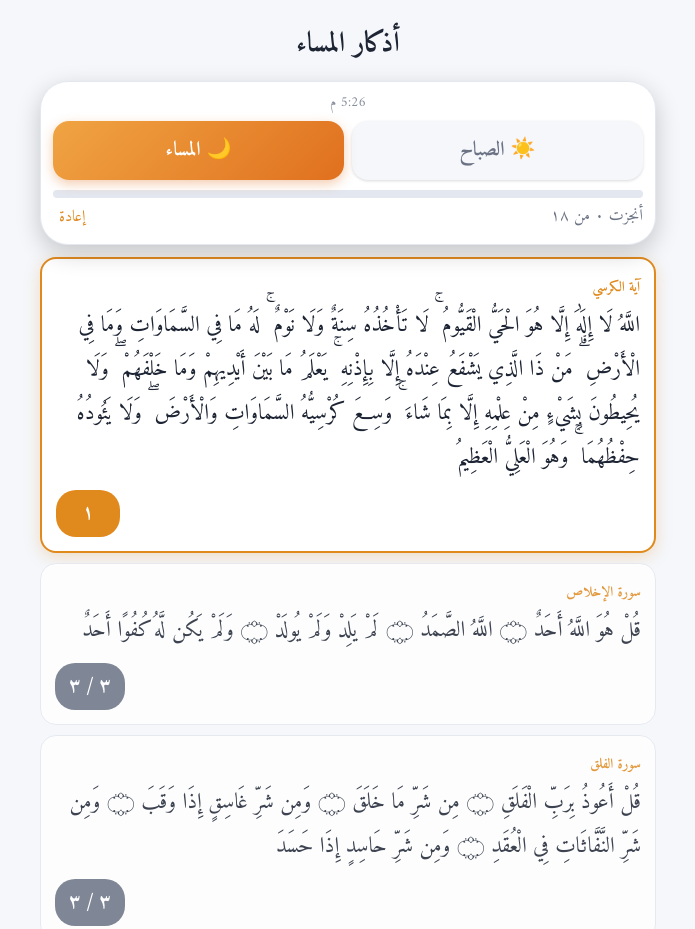
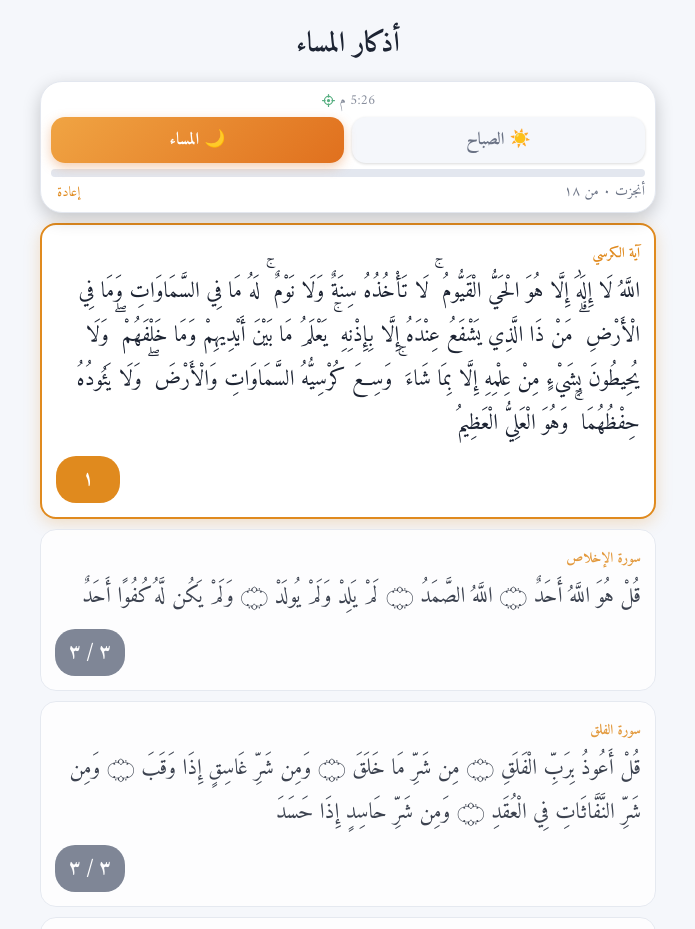
Before and after one commit to SPAXN/athkari, a plain HTML site: page index.html in a window 1280 px wide. Shown: the top 929 px of the page, without its empty margins (292-987 px from the left). Drawn offline with Linux system fonts and the light colour scheme.

Commit message:
Add files via upload

```diff
--- a/index.html
+++ b/index.html
@@ -5,8 +5,7 @@
 <meta name="viewport" content="width=device-width, initial-scale=1, viewport-fit=cover">
 <title>Athkari</title>
 <link rel="manifest" href="manifest.webmanifest">
-<meta name="theme-color" content="#f5f7fb" media="(prefers-color-scheme: light)">
-<meta name="theme-color" content="#12151c" media="(prefers-color-scheme: dark)">
+<meta name="theme-color" content="#0b0b0b">
 <meta name="mobile-web-app-capable" content="yes">
 <meta name="apple-mobile-web-app-capable" content="yes">
 <meta name="apple-mobile-web-app-title" content="Athkari">
@@ -22,26 +21,34 @@ body{margin:0;background:var(--bg);color:var(--tx);font-family:Amiri,"Traditiona
 .w{max-width:640px;margin:0 auto;padding:12px}
 h1{text-align:center;margin:8px 0 12px;font-size:28px}
 .tabs{display:flex;gap:8px}
-.tm{text-align:center;font-size:14px;color:var(--mu);opacity:.8;margin:-2px 0 6px}
-.bar{position:sticky;top:calc(env(safe-area-inset-top,0px) + 8px);z-index:10;background:var(--card);border:1px solid var(--bd);border-radius:28px;padding:10px 12px 4px;box-shadow:0 8px 24px rgba(0,0,0,.2);margin-bottom:12px}
-.tabs button{flex:1;padding:12px;font-size:20px;font-weight:700;font-family:inherit;border:0;outline:0;background:var(--bg);color:var(--mu);border-radius:16px;cursor:pointer;-webkit-tap-highlight-color:transparent;box-shadow:0 1px 3px rgba(0,0,0,.15);transition:.2s}
+.tm{display:flex;justify-content:center;align-items:center;gap:4px;font-size:14px;color:var(--mu);opacity:.8;margin:0 0 4px}
+.tm button{background:none;border:0;padding:4px;margin:-4px;color:inherit;display:flex;cursor:pointer}
+.tm svg{width:15px;height:15px}
+.tm button.on{color:var(--dn)}
+.bar{position:sticky;top:calc(env(safe-area-inset-top,0px) + 8px);z-index:10;background:var(--card);border:1px solid var(--bd);border-radius:22px;padding:6px 10px 2px;box-shadow:0 6px 18px rgba(0,0,0,.2);margin-bottom:10px}
+.tabs button{flex:1;padding:8px;font-size:17px;font-weight:700;font-family:inherit;border:0;outline:0;background:var(--bg);color:var(--mu);border-radius:14px;cursor:pointer;-webkit-tap-highlight-color:transparent;box-shadow:0 1px 3px rgba(0,0,0,.15);transition:.2s}
 .tabs button:focus,.st button:focus{outline:0}
 .tabs button.on{background:linear-gradient(135deg,#f0a443,#e0701e);color:#fff;box-shadow:0 4px 12px rgba(224,112,30,.35)}
 button{-webkit-tap-highlight-color:transparent}
-.pg{height:8px;background:var(--bd);border-radius:8px;margin:10px 0 4px;overflow:hidden}
+
+.pg{height:8px;background:var(--bd);border-radius:8px;margin:6px 0 2px;overflow:hidden}
 .pg i{display:block;height:100%;width:0;background:var(--dn);transition:width .3s}
-.st{display:flex;justify-content:space-between;color:var(--mu);font-size:16px;margin-bottom:8px}
+.st{display:flex;justify-content:space-between;color:var(--mu);font-size:14px;margin-bottom:4px}
 .st button{background:none;border:0;color:var(--ac);font:inherit;cursor:pointer}
-.c{background:var(--card);border:1px solid var(--bd);border-radius:16px;padding:14px;margin:10px 0;cursor:pointer;user-select:none;-webkit-tap-highlight-color:transparent;transition:.2s}
+.c{background:var(--card);border:1px solid var(--bd);border-radius:16px;padding:14px;margin:10px 0;cursor:pointer;user-select:none;-webkit-user-select:none;-webkit-touch-callout:none;position:relative;overflow:hidden;-webkit-tap-highlight-color:transparent;transition:.2s}
 .c p{margin:0 0 10px;font-size:22px;line-height:2}
 .f{display:flex;justify-content:space-between;align-items:center;color:var(--mu);font-size:15px;gap:8px}
 .n{min-width:64px;text-align:center;padding:6px 14px;border-radius:20px;background:var(--ac);color:#fff;font-weight:700;font-size:20px}
-.c.cur{border:2px solid var(--ac);box-shadow:0 4px 16px rgba(224,138,30,.25)}
+.c.cur{border:2px solid var(--ac);box-shadow:0 4px 16px rgba(224,138,30,.25);scroll-margin-top:calc(env(safe-area-inset-top,0px) + var(--bh,120px) + 24px)}
 .c.w{opacity:.85}
 .c.w .n{background:var(--mu)}
 .c.rs .n{background:#7c5cd6}
 .c.d{background:rgba(46,155,98,.14);border-color:var(--dn)}
 .c.d p{color:var(--mu)}
+.c.pd{border-color:#7c5cd6}
+.c.pd .f span:first-child{color:#7c5cd6;font-weight:700}
+.c.hold::after{content:"";position:absolute;top:0;bottom:0;right:0;width:0;background:rgba(46,155,98,.28);pointer-events:none;animation:hf 3s linear forwards}
+@keyframes hf{to{width:100%}}
 .c.d .n{background:var(--dn)}
 .t{display:inline-block;font-size:14px;color:var(--ac);margin-bottom:4px;font-weight:700}
 .fin{text-align:center;color:var(--dn);font-size:22px;margin:16px 0;display:none}
@@ -50,7 +57,7 @@ button{-webkit-tap-highlight-color:transparent}
 <body>
 <div class="w">
 <h1 id="h">أذكار الصباح</h1>
-<div class="bar"><div class="tm" id="tm"></div><div class="tabs"><button id="b0">☀️ الصباح</button><button id="b1">🌙 المساء</button></div>
+<div class="bar"><div class="tm"><span id="tm"></span><button id="lc" aria-label="الذكر الحالي"><svg viewBox="0 0 24 24" fill="none" stroke="currentColor" stroke-width="2" stroke-linecap="round"><circle cx="12" cy="12" r="6.5"/><circle cx="12" cy="12" r="1.6" fill="currentColor"/><path d="M12 2.5v4M12 17.5v4M2.5 12h4M17.5 12h4"/></svg></button></div><div class="tabs"><button id="b0">☀️ الصباح</button><button id="b1">🌙 المساء</button></div>
 <div class="pg"><i id="pb"></i></div>
 <div class="st"><span id="ps"></span><button id="rs">إعادة</button></div></div>
 <div id="l"></div>
@@ -104,32 +111,69 @@ const $=id=>document.getElementById(id),ar=n=>n.toLocaleString("ar-EG");
 const H=new Date().getHours();let m=(H>=1&&H<14)?0:1,left={},dn={},rv={};
 function init(k){left[k]=D[k].map(i=>i.n);dn[k]=[];rv[k]=[]}
 init(0);init(1);
-function render(){
+let fol=true;
+let pend=null,hold=null,lp=0;
+function go(){
+  requestAnimationFrame(()=>{
+    const bar=document.querySelector(".bar"),c=document.querySelector(".c.cur");
+    document.documentElement.style.setProperty("--bh",bar.offsetHeight+"px");
+    const off=(parseFloat(getComputedStyle(bar).top)||8)+bar.offsetHeight+14;
+    let y=0;
+    if(c&&dn[m].length)y=c.getBoundingClientRect().top+scrollY-off;
+    else if(!c)y=document.documentElement.scrollHeight;
+    scrollTo({top:Math.max(0,y),behavior:"auto"});
+    if(c&&dn[m].length)setTimeout(()=>{if(c.isConnected&&Math.abs(c.getBoundingClientRect().top-off)>40)c.scrollIntoView({block:"start"})},120);
+  });
+}
+function render(g){
   $("h").textContent=m?"أذكار المساء":"أذكار الصباح";
   $("b0").className=m?"":"on";$("b1").className=m?"on":"";
   const L=$("l");L.innerHTML="";
   const all=D[m].map((_,i)=>i),cur=all.find(i=>left[m][i]>0);
   const rest=all.filter(i=>left[m][i]>0&&i!==cur);
-  const order=(cur===undefined?[]:[cur]).concat(dn[m],rest);
+  const order=dn[m].concat(cur===undefined?[]:[cur],rest);
   order.forEach(i=>{
     const it=D[m][i],r=left[m][i],c=document.createElement("div");
-    c.className="c"+(r===0?" d":i===cur?" cur":" w")+(r>0&&rv[m].includes(i)?" rs":"");
-    c.innerHTML=(it.t?'<div class="t">'+it.t+'</div>':'')+'<p>'+it.x+'</p><div class="f"><span>'+(it.s||"")+'</span><span class="n">'+(r===0?"✓":ar(r)+(it.n>1?" / "+ar(it.n):""))+'</span></div>';
-    c.onclick=()=>{if(navigator.vibrate)navigator.vibrate(15);if(r===0){left[m][i]=it.n;dn[m]=dn[m].filter(j=>j!==i);rv[m].push(i)}else{left[m][i]--;if(left[m][i]===0){dn[m].unshift(i);rv[m]=rv[m].filter(j=>j!==i)}}render()};
+    const pd=r===0&&pend&&pend.i===i;
+    c.className="c"+(r===0?" d":i===cur?" cur":" w")+(r>0&&rv[m].includes(i)?" rs":"")+(pd?" pd":"");
+    c.innerHTML=(it.t?'<div class="t">'+it.t+'</div>':'')+'<p>'+it.x+'</p><div class="f"><span>'+(pd?"اضغط مرة ثانية لإرجاعه":(it.s||""))+'</span><span class="n">'+(r===0?"✓":ar(r)+(it.n>1?" / "+ar(it.n):""))+'</span></div>';
+    c.onclick=()=>{
+      if(Date.now()-lp<700)return;
+      if(navigator.vibrate)navigator.vibrate(15);
+      if(r===0){
+        const t=Date.now();
+        if(pend&&pend.i===i&&t-pend.t<2000){pend=null;left[m][i]=it.n;dn[m]=dn[m].filter(j=>j!==i);rv[m].push(i);render(true)}
+        else{pend={i:i,t:t};setTimeout(()=>{if(pend&&pend.t===t){pend=null;render()}},2000);render()}
+        return;
+      }
+      left[m][i]--;
+      const fin=left[m][i]===0;
+      if(fin){dn[m].push(i);rv[m]=rv[m].filter(j=>j!==i)}
+      render(fin&&i===cur);
+    };
+    if(r>0){
+      const x=()=>{clearTimeout(hold);hold=null;c.classList.remove("hold")};
+      c.onpointerdown=()=>{x();c.classList.add("hold");hold=setTimeout(()=>{hold=null;lp=Date.now();if(navigator.vibrate)navigator.vibrate(60);left[m][i]=0;if(!dn[m].includes(i))dn[m].push(i);rv[m]=rv[m].filter(j=>j!==i);render(i===cur)},3000)};
+      c.onpointerup=c.onpointercancel=c.onpointerleave=x;
+      c.oncontextmenu=e=>e.preventDefault();
+    }
     L.appendChild(c);
   });
   const d=dn[m].length,T=D[m].length;
   $("pb").style.width=(d/T*100)+"%";
   $("ps").textContent="أنجزت "+ar(d)+" من "+ar(T);
   $("fin").style.display=d===T?"block":"none";
+  if(g&&fol)go();
 }
 function upd(){render()}
-$("b0").onclick=()=>{m=0;render();scrollTo(0,0)};
-$("b1").onclick=()=>{m=1;render();scrollTo(0,0)};
-$("rs").onclick=()=>{init(m);upd()};
+$("b0").onclick=()=>{m=0;pend=null;render(true);if(!fol)scrollTo(0,0)};
+$("b1").onclick=()=>{m=1;pend=null;render(true);if(!fol)scrollTo(0,0)};
+$("rs").onclick=()=>{init(m);pend=null;render(true);if(!fol)scrollTo(0,0)};
+$("lc").classList.toggle("on",fol);
+$("lc").onclick=()=>{fol=!fol;$("lc").classList.toggle("on",fol);if(fol)go()};
 function clk(){const d=new Date(),h=d.getHours();$("tm").textContent=(h%12||12)+":"+String(d.getMinutes()).padStart(2,"0")+" "+(h<12?"ص":"م")}
 clk();setInterval(clk,10000);
-render();
+render(true);
 if("serviceWorker" in navigator)addEventListener("load",()=>{try{navigator.serviceWorker.register("sw.js")}catch(e){}});
 </script>
 </body>
--- a/sw.js
+++ b/sw.js
@@ -1,4 +1,4 @@
-const C="athkari-v1",F=["./","index.html","manifest.webmanifest","icon-192.png","icon-512.png","apple-touch-icon.png","Amiri-Regular.ttf","Amiri-Bold.ttf"];
+const C="athkari-v7",F=["./","index.html","manifest.webmanifest","icon-192.png","icon-512.png","apple-touch-icon.png","Amiri-Regular.ttf","Amiri-Bold.ttf"];
 self.addEventListener("install",e=>{e.waitUntil(caches.open(C).then(c=>c.addAll(F)));self.skipWaiting()});
 self.addEventListener("activate",e=>{e.waitUntil(caches.keys().then(k=>Promise.all(k.filter(x=>x!==C).map(x=>caches.delete(x)))));self.clients.claim()});
 self.addEventListener("fetch",e=>{
```
Also changed, not shown: apple-touch-icon.png, icon-192.png, icon-512.png, manifest.webmanifest, maskable-512.png.
